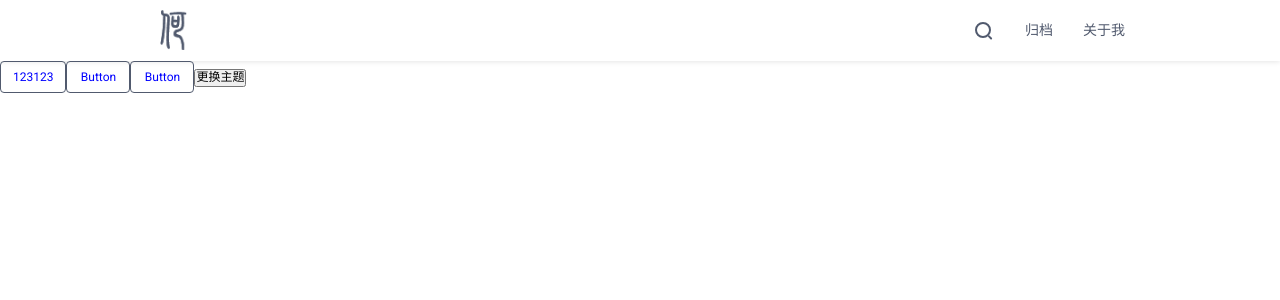
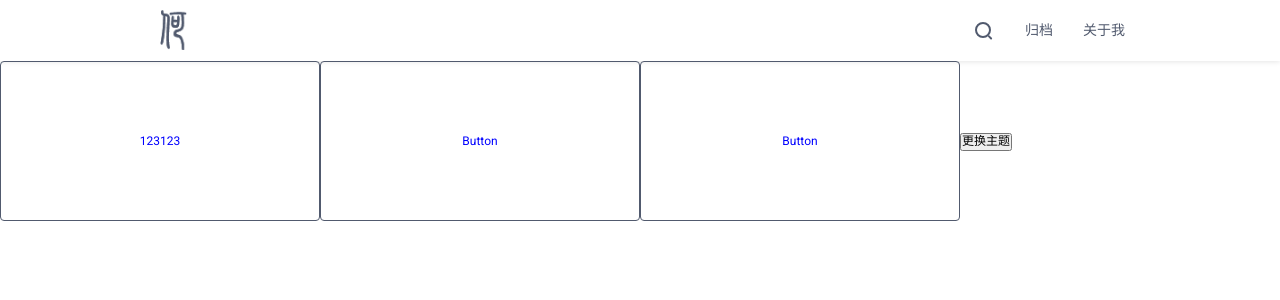
Before and after one commit to xuenai/blog, a React app in the folder client/: page / in a window 1280 px wide. Shown: the top 300 px of the page. Built offline with nearby package versions, Linux system fonts and the light colour scheme.

Commit message:
修改bug

```diff
--- a/client/src/components/botton/button.tsx
+++ b/client/src/components/botton/button.tsx
@@ -8,8 +8,8 @@ const styles = {
     display: 'inline-flex',
     alignItems: 'center',
     justifyContent: 'center',
-    minWidth: 64,
-    height:32,
+    minWidth: 320,
+    height:160,
     padding: '0 12px',
     border: '1px solid var(--color)',
     borderRadius: '4px',
--- a/client/src/components/shape-overlays/index.tsx
+++ b/client/src/components/shape-overlays/index.tsx
@@ -35,9 +35,9 @@ class ShapeOverlays extends React.Component<IProps, State>{
     this.state = {
       d: [],
       numPoints: 4,
-      duration: 800,
-      delayPerPath: 70,
-      delayPointsMax: 180,
+      duration: 400,
+      delayPerPath: 50,
+      delayPointsMax: 100,
       delayPointsArray: [],
       timeStart: 0,
       isOpened: false,
@@ -57,7 +57,6 @@ class ShapeOverlays extends React.Component<IProps, State>{
     setTimeout(() => {
       this.toggle();
     })
-
   }
   toggle () {
     let { numPoints, delayPointsArray, delayPointsMax, isOpened} = this.state;
```
